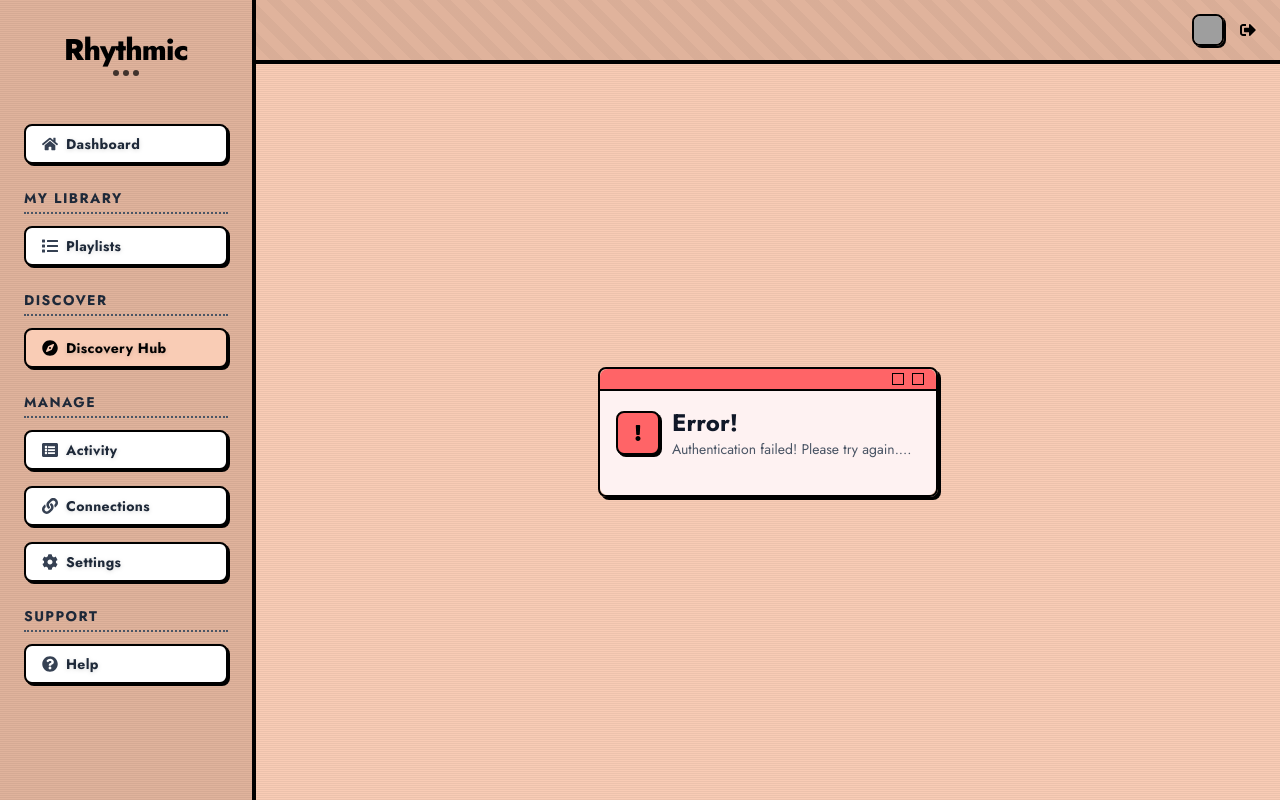
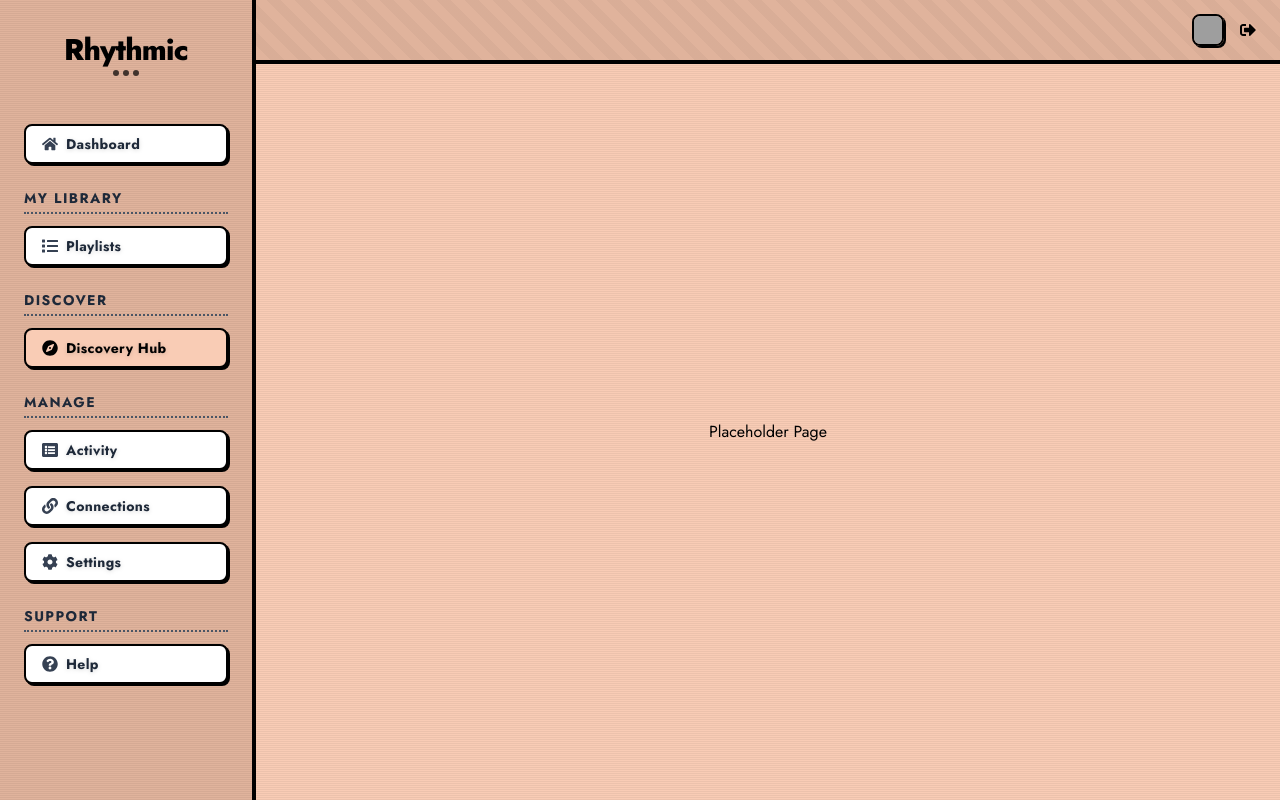
Before and after one commit to ARKTEEK/Rhythmic, a React (Vite) app in the folder frontend/: page /hub in a window 1280 px wide. Built offline with nearby package versions, Linux system fonts and the light colour scheme; sample sign-in values are in the browser's storage; grey boxes are pictures that could not be loaded.

Commit message:
chore: Remove content from Placeholder page

```diff
--- a/frontend/src/pages/private/PlaceholderPage.tsx
+++ b/frontend/src/pages/private/PlaceholderPage.tsx
@@ -1,12 +1,5 @@
-import LoadingWindow from "../../components/ui/Window/LoadingWindow.tsx";
-
 export default function PlaceholderPage() {
   return (
-    <LoadingWindow
-      status={ "error" }
-      loadingMessage={ `Linking your account...` }
-      errorMessage="Authentication failed! Please try again...."
-      completeMessage="Authentication successful."
-    />
+    <div>Placeholder Page</div>
   );
 }
```
